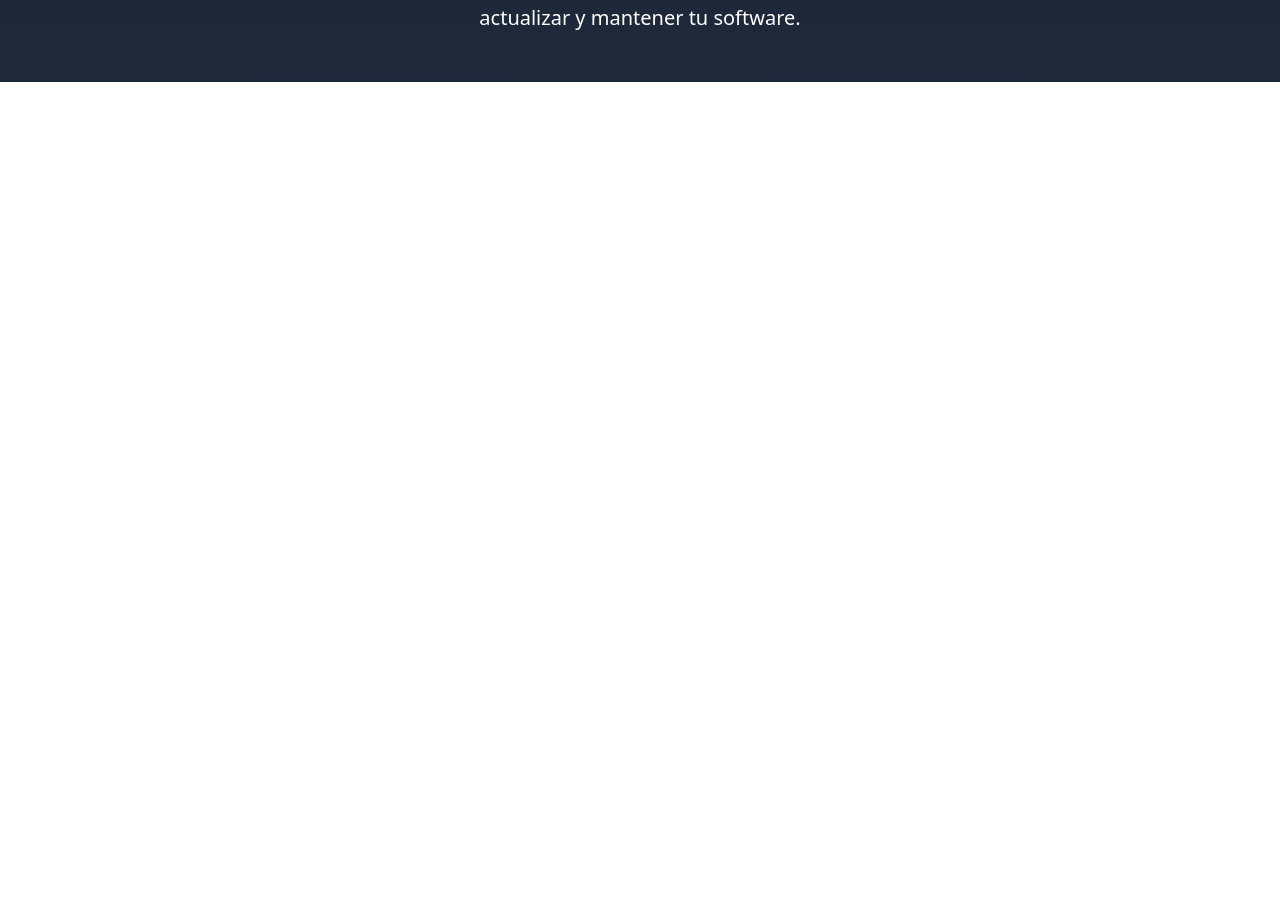
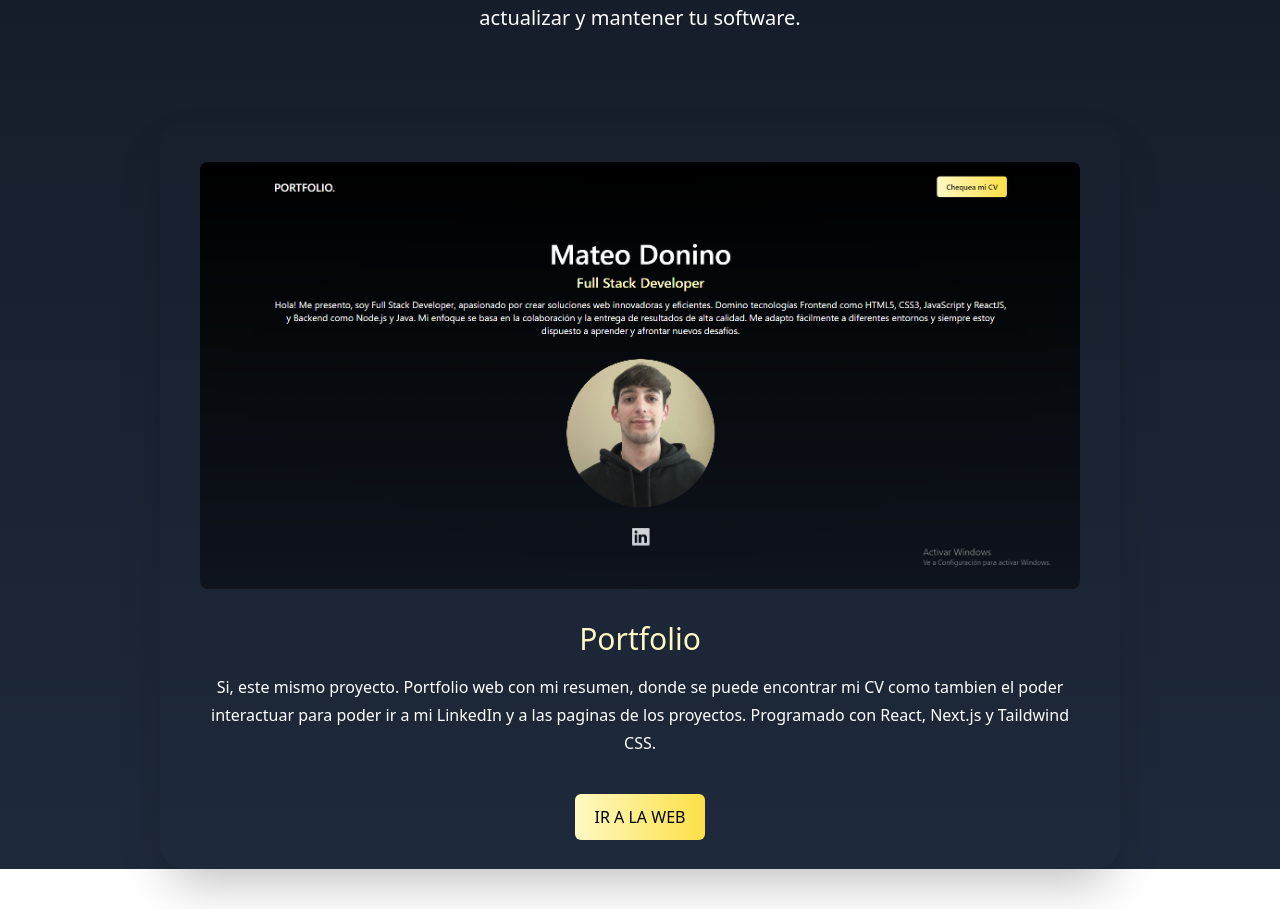
Before and after one commit to MateoDonino/react-portfolio, a Next.js app: page / in a window 1280 px wide. Shown: the part 2189-3098 px from the top of the page. Before the commit the page ends 2271 px from the top, so only its background shows below. Built offline with nearby package versions, Linux system fonts and the light colour scheme.

Commit message:
Actualizacion 1.2

```diff
--- a/pages/index.js
+++ b/pages/index.js
@@ -223,6 +223,30 @@ export default function Home() {
             </p>
           </div>
         </section>
+
+        <div className=" text-center shadow-2xl p-10 rounded-3xl my-10 container mx-auto">
+          <a href="https://tienda-donino-kldc28o6b-mateodonino.vercel.app/">
+            <Image src={web2} className=" mx-auto rounded-lg object-cover" />
+          </a>
+          <h3 className=" text-3xl font-medium pt-8 pb-2 text-yellow-100">
+            Portfolio
+          </h3>
+          <p className=" text-md py-2 leading-7 text-white">
+            Si, este mismo proyecto. Portfolio web con mi resumen, donde se
+            puede encontrar mi CV como tambien el poder interactuar para poder
+            ir a mi LinkedIn y a las paginas de los proyectos. Programado con
+            React, Next.js y Taildwind CSS.
+          </p>
+          <div className=" mt-10">
+            <a
+              className=" bg-gradient-to-r from-yellow-100 to-yellow-300 text-black font-medium px-5 py-3 rounded-md"
+              href="https://tienda-donino-kldc28o6b-mateodonino.vercel.app/"
+              target="_autoblanck"
+            >
+              IR A LA WEB
+            </a>
+          </div>
+        </div>
       </main>
     </div>
   );
```
